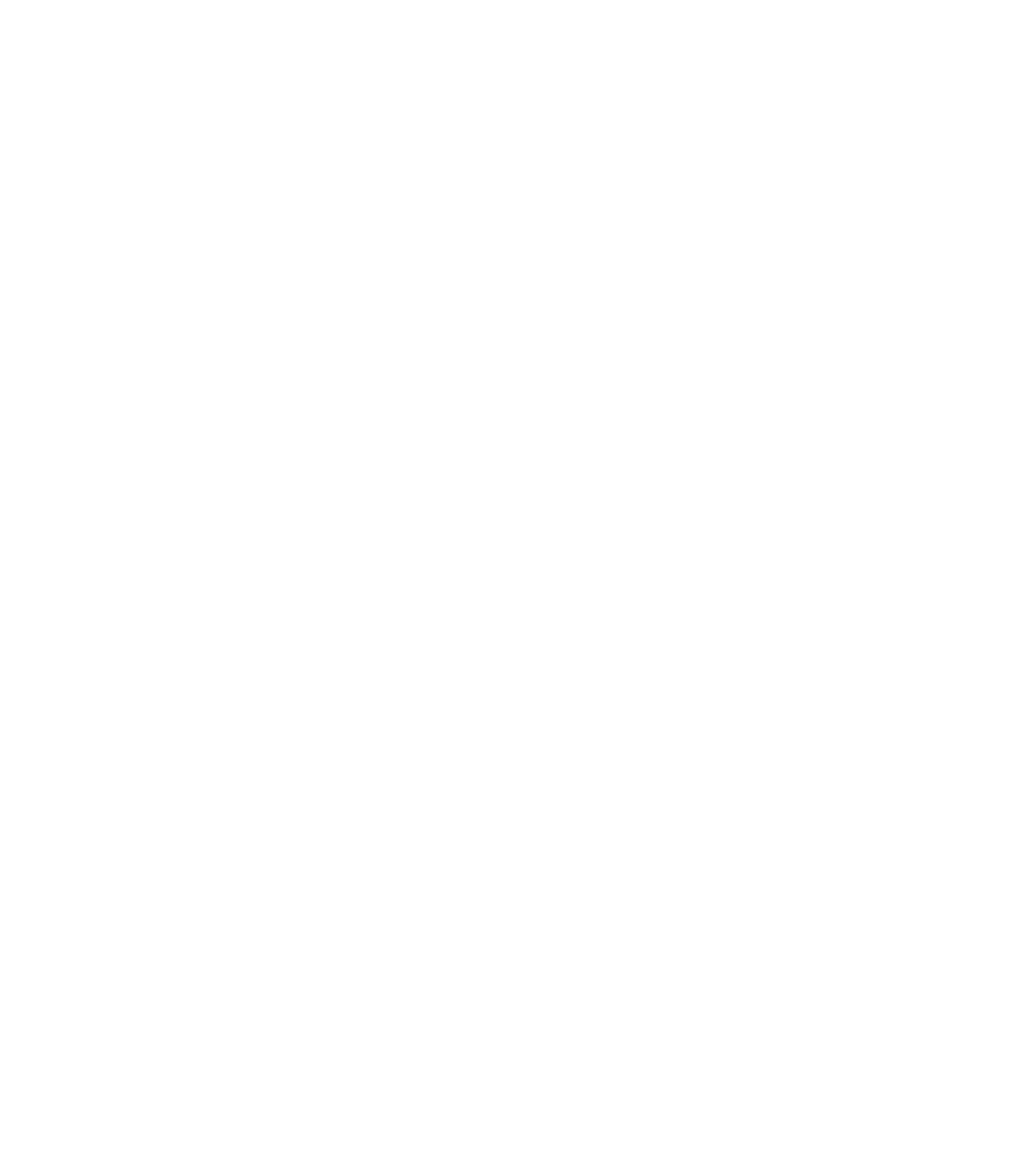
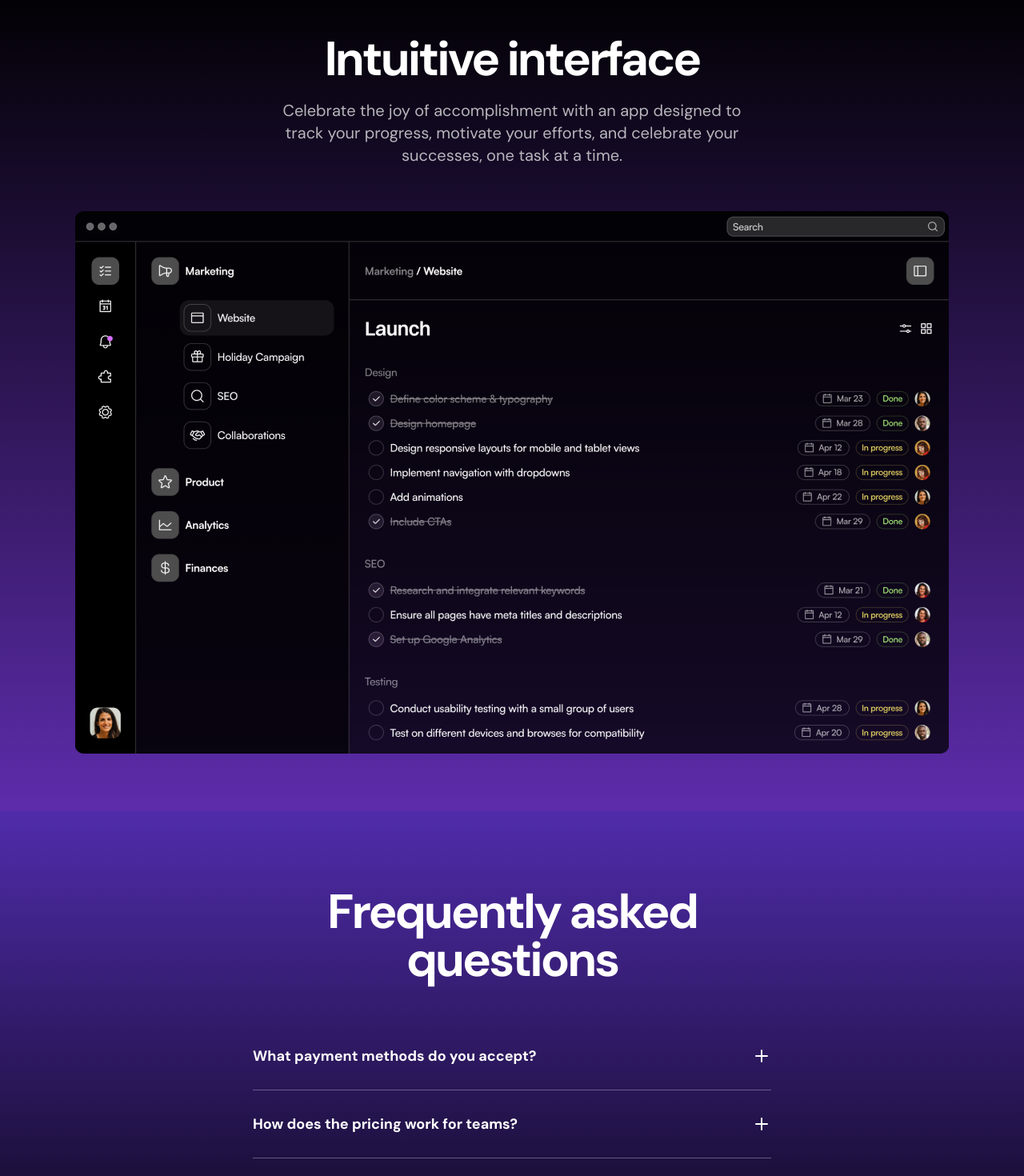
Before and after one commit to ganeshPund7787/-Dark-Theme-SaaS-Landing-Page, a Next.js app: page / in a window 1280 px wide. Shown: the part 1840-3310 px from the top of the page at 80% size. Before the commit the page ends 1812 px from the top, so only its background shows below. Built offline with nearby package versions, Linux system fonts and the light colour scheme.

Commit message:
create FAQs section

```diff
--- a/src/components/FAQs.tsx
+++ b/src/components/FAQs.tsx
@@ -1,3 +1,10 @@
+"use client";
+
+import PlusIcon from "@/assets/icons/plus.svg";
+import clsx from "clsx";
+import { useState } from "react";
+import MinusIcon from "@/assets/icons/minus.svg";
+
 const items = [
   {
     question: "What payment methods do you accept?",
@@ -21,6 +28,48 @@ const items = [
   },
 ];
 
+const AcorditionItem = ({
+  question,
+  answer,
+}: {
+  question: string;
+  answer: string;
+}) => {
+  const [isOpen, setIsOpen] = useState<boolean>(false);
+  return (
+    <div
+      className="py-7 border-b border-white/30"
+      onClick={() => setIsOpen(!isOpen)}
+    >
+      <div className="flex items-center">
+        <span className="flex-1 text-lg font-bold">{question}</span>
+        {isOpen ? <MinusIcon /> : <PlusIcon />}
+      </div>
+      <div
+        className={clsx("mt-4", {
+          hidden: !isOpen,
+          "": isOpen === true,
+        })}
+      >
+        {answer}
+      </div>
+    </div>
+  );
+};
+
 export const FAQs = () => {
-  return null;
+  return (
+    <div className="bg-black text-white bg-gradient-to-b from-[#502CAB] to-black py-[72px] sm:py-24">
+      <div className="container">
+        <h2 className="text-5xl sm:text-6xl sm:max-w-[648px] mx-auto text-center font-bold tracking-tighter">
+          Frequently asked questions
+        </h2>
+        <div className="mt-12 max-w-[648px] mx-auto">
+          {items.map(({ question, answer }) => (
+            <AcorditionItem question={question} answer={answer} />
+          ))}
+        </div>
+      </div>
+    </div>
+  );
 };
--- a/src/components/ProductShowcase.tsx
+++ b/src/components/ProductShowcase.tsx
@@ -1,5 +1,26 @@
+import Image from "next/image";
 import appScreen from "../assets/images/app-screen.png";
 
 export const ProductShowcase = () => {
-  return null;
+  return (
+    <div className="bg-black text-white bg-gradient-to-b from-black to-[#5D2CAB] py-[72px]">
+      <div className="container">
+        <h2 className="text-center text-5xl sm:text-6xl font-bold tracking-tighter">
+          Intuitive interface
+        </h2>
+        <div className="max-w-xl mx-auto">
+          <p className="text-xl  text-center mt-5 text-white/70">
+            Celebrate the joy of accomplishment with an app designed to track
+            your progress, motivate your efforts, and celebrate your successes,
+            one task at a time.
+          </p>
+        </div>
+        <Image
+          src={appScreen}
+          alt="The product screenshot"
+          className="mt-14 mx-auto"
+        />
+      </div>
+    </div>
+  );
 };
```
